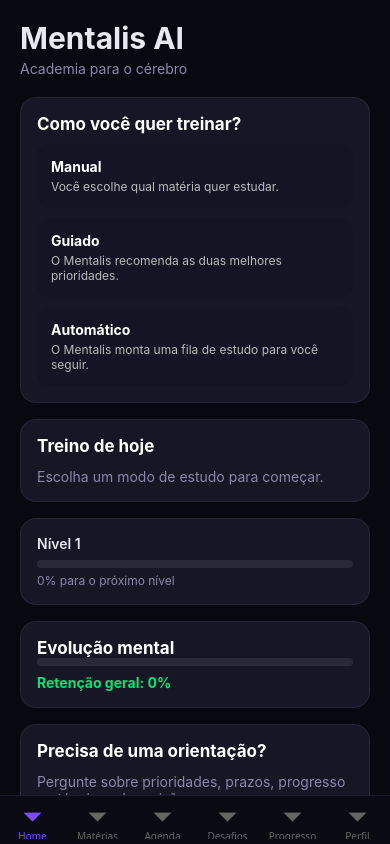
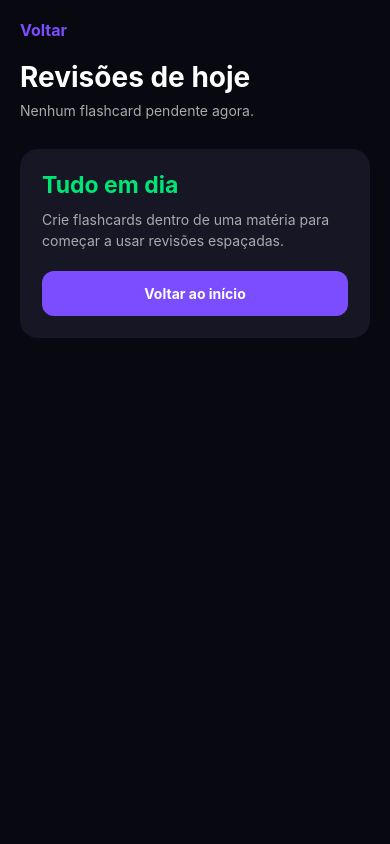
Before and after one commit to Albert12k/mentalist-ai, a React Native app: screen /ReviewQueue in a window 390 px wide. Built offline with nearby package versions, Linux system fonts and the light colour scheme.

Commit message:
feat: centraliza revisoes de flashcards

```diff
--- a/src/navigation/AppNavigator.tsx
+++ b/src/navigation/AppNavigator.tsx
@@ -7,6 +7,7 @@ import AgendaScreen from "../screens/AgendaScreen";
 import HomeScreen from "../screens/HomeScreen";
 import ProfileScreen from "../screens/ProfileScreen";
 import ProgressScreen from "../screens/ProgressScreen";
+import ReviewQueueScreen from "../screens/ReviewQueueScreen";
 import SubjectDetailsScreen from "../screens/SubjectDetailsScreen";
 import SubjectsScreen from "../screens/SubjectsScreen";
 import TrainingScreen from "../screens/TrainingScreen";
@@ -22,6 +23,7 @@ export type RootStackParamList = {
     subjectIds: string[];
   };
   Tutor: undefined;
+  ReviewQueue: undefined;
 };
 
 const Tab = createBottomTabNavigator();
@@ -58,6 +60,7 @@ export default function AppNavigator() {
         <Stack.Screen name="SubjectDetails" component={SubjectDetailsScreen} />
         <Stack.Screen name="Training" component={TrainingScreen} />
         <Stack.Screen name="Tutor" component={TutorScreen} />
+        <Stack.Screen name="ReviewQueue" component={ReviewQueueScreen} />
       </Stack.Navigator>
     </NavigationContainer>
   );
--- a/src/screens/HomeScreen.tsx
+++ b/src/screens/HomeScreen.tsx
@@ -8,6 +8,7 @@ import { useSubjects } from "../contexts/SubjectsContext";
 import { useProfile } from "../contexts/ProfileContext";
 import { getStudyByMode, generateStudyPlan, StudyRecommendation } from "../services/studyPlanner";
 import { getActivityReminders } from "../services/activityReminders";
+import { getDueFlashcards } from "../services/flashcardReview";
 import { getLevelProgress, getTotalXP } from "../services/xpSystem";
 import { colors } from "../theme/colors";
 
@@ -38,6 +39,7 @@ export default function HomeScreen() {
   const totalXP = getTotalXP(subjects, profile.bonusXP);
   const levelProgress = getLevelProgress(totalXP);
   const activityReminders = getActivityReminders(subjects);
+  const dueFlashcards = subjects.reduce((total, subject) => total + getDueFlashcards(subject.flashcards).length, 0);
   const averageRetention = subjects.length === 0
     ? 0
     : Math.round(subjects.reduce((total, subject) => total + subject.retention, 0) / subjects.length);
@@ -129,6 +131,16 @@ export default function HomeScreen() {
           )}
         </View>
 
+        <Pressable onPress={() => navigation.navigate("ReviewQueue")} style={styles.reviewCard}>
+          <View style={{ flex: 1 }}>
+            <Text style={styles.reviewTitle}>Revisões de hoje</Text>
+            <Text style={styles.reviewDescription}>
+              {dueFlashcards > 0 ? `${dueFlashcards} flashcard(s) esperando por você.` : "Você não tem flashcards pendentes agora."}
+            </Text>
+          </View>
+          <Text style={styles.reviewAction}>{dueFlashcards > 0 ? "Revisar" : "Ver"}</Text>
+        </Pressable>
+
         <View style={styles.card}>
           <XPBar level={levelProgress.level} xp={levelProgress.progressPercent} />
         </View>
@@ -202,4 +214,8 @@ const styles = {
   retentionText: { color: colors.success, marginTop: 8, fontWeight: "700" },
   tutorButton: { backgroundColor: "#263238", padding: 13, borderRadius: 12, marginTop: 14 },
   tutorButtonText: { color: "white", textAlign: "center", fontWeight: "700" },
+  reviewCard: { backgroundColor: "#1B1930", borderWidth: 1, borderColor: "#5846AA", borderRadius: 16, padding: 16, marginBottom: 16, flexDirection: "row", alignItems: "center" },
+  reviewTitle: { color: "white", fontSize: 17, fontWeight: "700" },
+  reviewDescription: { color: "#B8B1D8", marginTop: 5, fontSize: 13 },
+  reviewAction: { color: "#D5C8FF", fontWeight: "800", marginLeft: 12 },
 } as const;
--- /dev/null
+++ b/src/screens/ReviewQueueScreen.tsx
@@ -0,0 +1,116 @@
+import { useState } from "react";
+import { Pressable, SafeAreaView, Text, View } from "react-native";
+import { useNavigation } from "@react-navigation/native";
+
+import { useSubjects } from "../contexts/SubjectsContext";
+import { FlashcardReviewRating, getDueFlashcards, reviewFlashcard } from "../services/flashcardReview";
+import { Subject, SubjectFlashcard } from "../types/Subject";
+
+type ReviewItem = { subject: Subject; flashcard: SubjectFlashcard };
+
+export default function ReviewQueueScreen() {
+  const navigation = useNavigation<any>();
+  const { subjects, updateSubject } = useSubjects();
+  const [revealed, setRevealed] = useState(false);
+  const [reviewedCount, setReviewedCount] = useState(0);
+
+  // A fila é calculada a partir dos dados atuais. Depois da resposta, a carta
+  // recebe uma nova data de revisão e sai automaticamente da lista pendente.
+  const dueCards: ReviewItem[] = subjects.flatMap((subject) => (
+    getDueFlashcards(subject.flashcards).map((flashcard) => ({ subject, flashcard }))
+  ));
+  const current = dueCards[0];
+
+  function handleReview(rating: FlashcardReviewRating) {
+    if (!current) return;
+
+    updateSubject({
+      ...current.subject,
+      flashcards: current.subject.flashcards.map((flashcard) => (
+        flashcard.id === current.flashcard.id ? reviewFlashcard(flashcard, rating) : flashcard
+      )),
+    });
+    setReviewedCount((count) => count + 1);
+    setRevealed(false);
+  }
+
+  const hasFinished = reviewedCount > 0 && !current;
+
+  return (
+    <SafeAreaView style={styles.safeArea}>
+      <View style={styles.content}>
+        <Pressable onPress={() => navigation.goBack()}>
+          <Text style={styles.back}>Voltar</Text>
+        </Pressable>
+
+        <Text style={styles.title}>Revisões de hoje</Text>
+        <Text style={styles.subtitle}>
+          {current ? `${dueCards.length} flashcard(s) aguardando revisão.` : "Nenhum flashcard pendente agora."}
+        </Text>
+
+        {current ? (
+          <>
+            <View style={[styles.subjectBadge, { borderColor: current.subject.color }]}>
+              <Text style={styles.subjectBadgeText}>{current.subject.name}</Text>
+            </View>
+            <Pressable onPress={() => setRevealed((value) => !value)} style={styles.card}>
+              <Text style={styles.cardLabel}>{revealed ? "Resposta" : "Pergunta"}</Text>
+              <Text style={styles.cardText}>{revealed ? current.flashcard.answer : current.flashcard.question}</Text>
+              <Text style={styles.flipHint}>Toque no cartão para {revealed ? "ver a pergunta" : "revelar a resposta"}</Text>
+            </Pressable>
+
+            {revealed ? (
+              <View style={styles.ratingRow}>
+                <RatingButton label="Não lembrei" color="#B00020" onPress={() => handleReview("again")} />
+                <RatingButton label="Difícil" color="#B35C00" onPress={() => handleReview("hard")} />
+                <RatingButton label="Lembrei" color="#007D4A" onPress={() => handleReview("easy")} />
+              </View>
+            ) : null}
+          </>
+        ) : (
+          <View style={styles.finishedCard}>
+            <Text style={styles.finishedTitle}>{hasFinished ? "Revisão concluída!" : "Tudo em dia"}</Text>
+            <Text style={styles.finishedText}>
+              {hasFinished
+                ? `Você revisou ${reviewedCount} flashcard(s). As próximas datas já foram organizadas.`
+                : "Crie flashcards dentro de uma matéria para começar a usar revisões espaçadas."}
+            </Text>
+            <Pressable onPress={() => navigation.goBack()} style={styles.primaryButton}>
+              <Text style={styles.primaryButtonText}>Voltar ao início</Text>
+            </Pressable>
+          </View>
+        )}
+      </View>
+    </SafeAreaView>
+  );
+}
+
+function RatingButton({ label, color, onPress }: { label: string; color: string; onPress: () => void }) {
+  return (
+    <Pressable onPress={onPress} style={[styles.ratingButton, { backgroundColor: color }]}>
+      <Text style={styles.ratingButtonText}>{label}</Text>
+    </Pressable>
+  );
+}
+
+const styles = {
+  safeArea: { flex: 1, backgroundColor: "#080810" },
+  content: { flex: 1, padding: 20 },
+  back: { color: "#7C4DFF", fontSize: 16, fontWeight: "700" },
+  title: { color: "white", fontSize: 28, fontWeight: "700", marginTop: 20 },
+  subtitle: { color: "#AAA", marginTop: 7, lineHeight: 20 },
+  subjectBadge: { alignSelf: "flex-start", borderWidth: 1, borderRadius: 16, paddingHorizontal: 11, paddingVertical: 6, marginTop: 22 },
+  subjectBadgeText: { color: "#DDD", fontWeight: "700", fontSize: 12 },
+  card: { flex: 1, maxHeight: 390, justifyContent: "center", alignItems: "center", padding: 28, marginTop: 14, borderRadius: 20, backgroundColor: "#1B1930", borderWidth: 1, borderColor: "#5846AA" },
+  cardLabel: { color: "#C5B5FF", textTransform: "uppercase", fontSize: 12, fontWeight: "800" },
+  cardText: { color: "white", fontSize: 22, fontWeight: "700", textAlign: "center", lineHeight: 30, marginTop: 18 },
+  flipHint: { color: "#999", textAlign: "center", marginTop: 24 },
+  ratingRow: { flexDirection: "row", marginTop: 22 },
+  ratingButton: { flex: 1, paddingVertical: 13, paddingHorizontal: 7, borderRadius: 10, marginRight: 7 },
+  ratingButtonText: { color: "white", textAlign: "center", fontWeight: "700", fontSize: 12 },
+  finishedCard: { backgroundColor: "#161625", borderRadius: 18, padding: 22, marginTop: 28 },
+  finishedTitle: { color: "#00E676", fontSize: 23, fontWeight: "700" },
+  finishedText: { color: "#AAA", lineHeight: 21, marginTop: 10 },
+  primaryButton: { backgroundColor: "#7C4DFF", padding: 14, borderRadius: 12, marginTop: 20 },
+  primaryButtonText: { color: "white", fontWeight: "700", textAlign: "center" },
+} as const;
```
